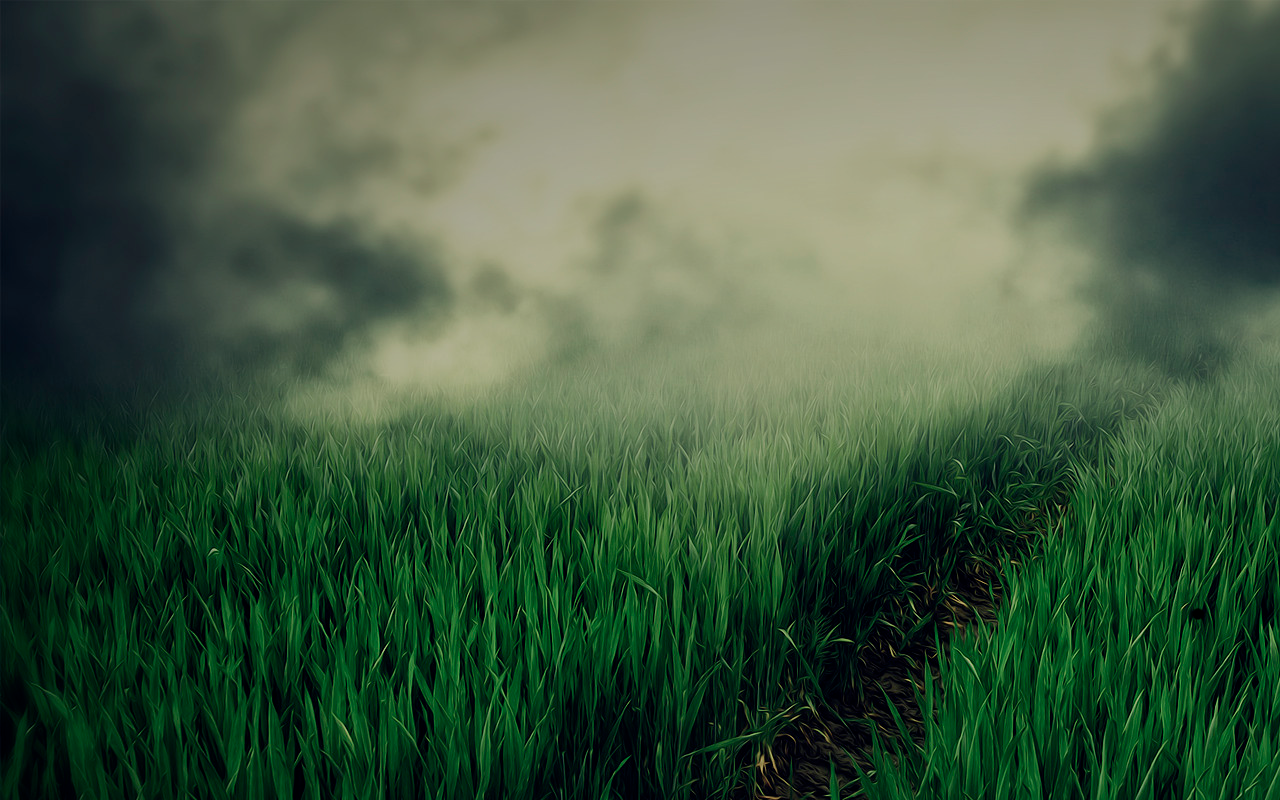
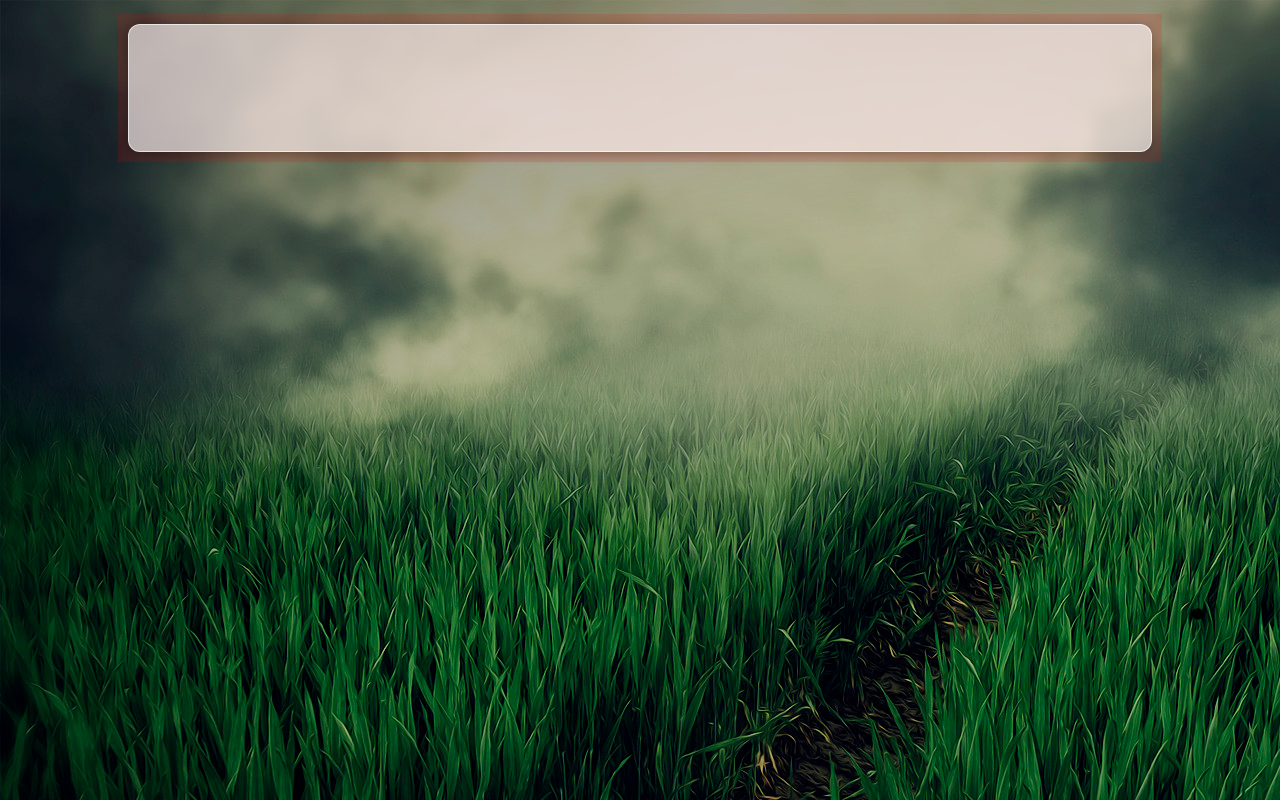
Before and after one commit to jfiyar/jfiyar.github.io, a React (Vite) app: page / in a window 1280 px wide. Built offline with nearby package versions, Linux system fonts and the light colour scheme.

Commit message:
feature: initial dock component

```diff
--- a/src/App.jsx
+++ b/src/App.jsx
@@ -1,8 +1,11 @@
 import "./app.less";
 import React from "react";
+import Dock from "./components/Dock";
 
 function App() {
-  return <div></div>;
+  return <div>
+    <Dock />
+  </div>;
 }
 
 export default App;
--- a/src/app.less
+++ b/src/app.less
@@ -1,3 +1,7 @@
 body {
-  background: url("./assets/background.jpg");
+  background: #33433b url("./assets/background.jpg");
+  margin: 0;
 }
+* {
+  box-sizing: border-box;
+}
--- /dev/null
+++ b/src/components/Dock/index.jsx
@@ -0,0 +1,11 @@
+import React from "react";
+import FireLineBackend from "../FireLineBackend";
+import styles from "./index.module.less";
+export default function () {
+  return (
+    <div className={styles.view}>
+      <FireLineBackend />
+      <div className={styles.dock}></div>
+    </div>
+  );
+}
--- /dev/null
+++ b/src/components/Dock/index.module.less
@@ -0,0 +1,19 @@
+.view {
+  position: relative;
+  width: 1024px;
+  margin: 0 auto;
+}
+
+.dock {
+  background: rgba(255, 255, 255, 0.64);
+  width: 100%;
+  height: 128px;
+  display: flex;
+  align-items: center;
+  padding: 0 24px;
+  border-radius: 12px;
+  margin-top: 24px;
+  box-shadow: 0 2px 12px rgba(0, 0, 0, 0.32);
+  backdrop-filter: blur(4px);
+  border: 1px solid rgba(255, 255, 255, 0.64);
+}
--- /dev/null
+++ b/src/components/FireLineBackend/index.jsx
@@ -0,0 +1,8 @@
+import React, { useEffect, useRef } from "react";
+import styles from "./index.module.less";
+import renderCanvas from "./renerCanvas";
+export default function () {
+  const cvsRef = useRef();
+  useEffect(() => renderCanvas(cvsRef.current));
+  return <canvas ref={cvsRef} className={styles.cvs} />;
+}
--- /dev/null
+++ b/src/components/FireLineBackend/index.module.less
@@ -0,0 +1,7 @@
+.cvs {
+  position: absolute;
+  width: calc(100% + 20px);
+  height: calc(100% + 20px);
+  left: -10px;
+  top: -10px;
+}
--- /dev/null
+++ b/src/components/FireLineBackend/renerCanvas.js
@@ -0,0 +1,13 @@
+export default function renderCanvas (canvas=document.createElement('canvas')){
+    const w=canvas.offsetWidth;
+    const h=canvas.offsetHeight;
+    canvas.width=w;
+    canvas.height=h;
+    const ctx=canvas.getContext('2d')
+
+    ctx.fillStyle='rgba(255,0,0,0.14)'
+    ctx.fillRect(0,0,w,h)
+    return function cleanCanvas(){
+
+    }
+}
```
Also changed, not shown: 9 other files (tests, documents, lock files or other folders).
